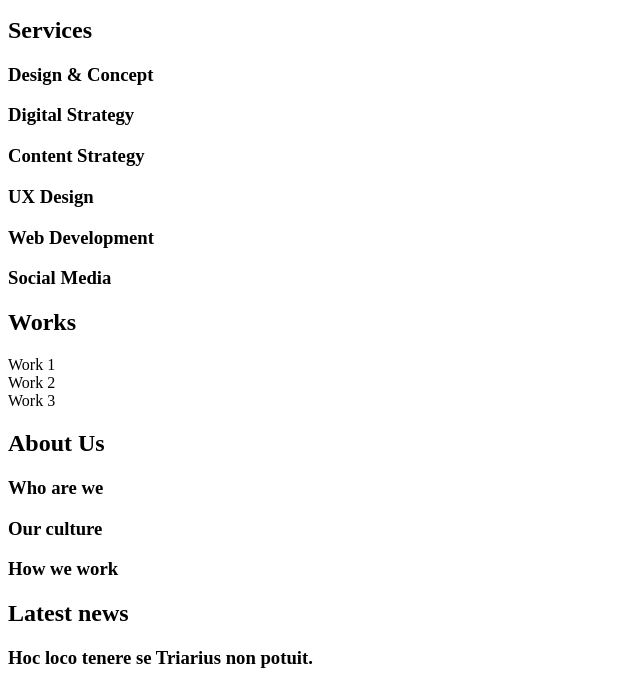
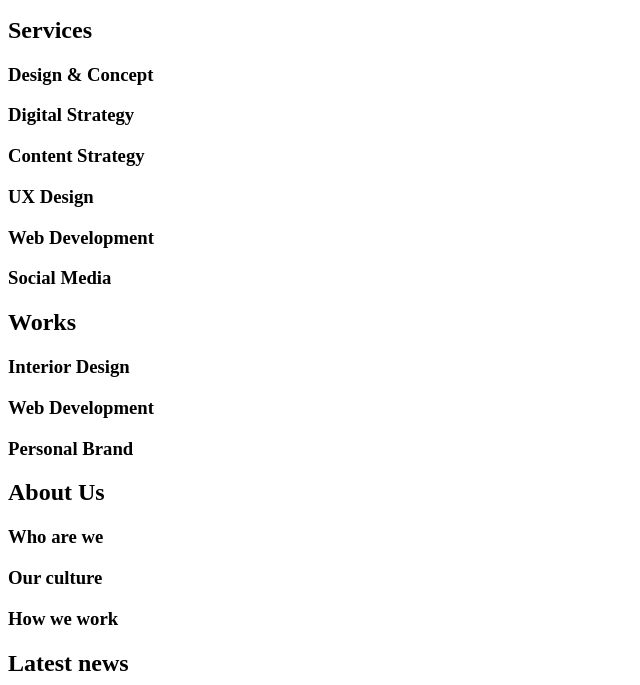
Before and after one commit to ramilaxalilova/holbertonschool-web_front_end, a plain HTML site: page html_advanced/10-index.html in a window 1280 px wide. Shown: the part 110-795 px from the top of the page, without its empty margins (0-640 px from the left). Drawn offline with Linux system fonts and the light colour scheme.

Commit message:
1000000000000

```diff
--- a/html_advanced/10-index.html
+++ b/html_advanced/10-index.html
@@ -25,13 +25,18 @@
                 <h3>UX Design</h3>
                 <h3>Web Development</h3>
                 <h3>Social Media</h3>
-
             </section>
             <section>
                 <h2>Works</h2>
-                <article>Work 1</article>
-                <article>Work 2</article>
-                <article>Work 3</article>
+                <article>
+                    <h3>Interior Design</h3>
+                </article>
+                <article>
+                    <h3>Web Development</h3>
+                </article>
+                <article>
+                    <h3>Personal Brand</h3>
+                </article>
             </section>
             <section>
                 <h2>About Us</h2>
@@ -41,9 +46,15 @@
             </section>
             <section>
                 <h2>Latest news</h2>
-                <article><h3>Hoc loco tenere se Triarius non potuit.</h3></article>
-                <article><h3>Ut alios omittam, hunc appello, quem ille unum secutus est.</h3></article>
-                <article><h3>Bestiarum vero nullum iudicium puto.</h3></article>
+                <article>
+                    <h3>Hoc loco tenere se Triarius non potuit.</h3>
+                </article>
+                <article>
+                    <h3>Ut alios omittam, hunc appello, quem ille unum secutus est.</h3>
+                </article>
+                <article>
+                    <h3>Bestiarum vero nullum iudicium puto.</h3>
+                </article>
             </section>
             <section>
                 <h2>Testimonials</h2>
```
